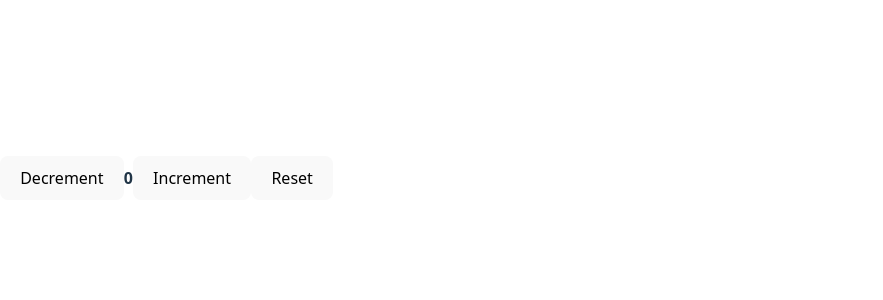
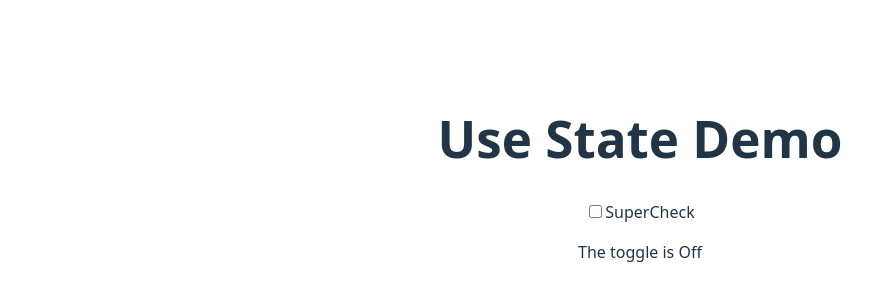
Before and after one commit to dominioncfg/react-demo, a React (Vite) app: page / in a window 1280 px wide. Shown: the part 222-522 px from the top of the page, without its empty margins (0-883 px from the left). Built offline with nearby package versions, Linux system fonts and the light colour scheme.

Commit message:
Use State

```diff
--- a/src/01.component/MyButton.tsx
+++ b/src/01.component/MyButton.tsx
@@ -12,16 +12,15 @@ export const MyButton = ({
   disabled = false,
 }: MyButtonProps
 ) => {
-  const baseStyle = "px-4 py-2 rounded-md font-semibold transition-colors duration-200";
   const variantStyle =
     variant === "primary"
-      ? "bg-blue-600 text-white hover:bg-blue-700"
-      : "bg-gray-200 text-black hover:bg-gray-300";
+      ? "primatry"
+      : "secondary";
   return (
     <button
       onClick={onClick}
       disabled={disabled}
-      className={`${baseStyle} ${variantStyle} ${
+      className={`${variantStyle} ${
         disabled ? "opacity-50 cursor-not-allowed" : ""
       }`}
     >
--- /dev/null
+++ b/src/03.useState/MyCustomToggle.tsx
@@ -0,0 +1,33 @@
+import { useState } from "react";
+
+export interface MyCustomToggleProps {
+    initialState?: boolean;
+    label: string;
+    onCheckChanged?: (checked: boolean) => void;
+}
+
+
+export const MyCustomToggleComponent = ({
+    initialState = false,
+    label,
+    onCheckChanged
+}: MyCustomToggleProps) => {
+    const [isChecked, setIsChecked] = useState(initialState);
+
+    return (
+        <div>
+            <label>
+                <input
+                    type="checkbox"
+                    checked={isChecked}
+                    onChange={() => {
+                        const newChecked = !isChecked;
+                        setIsChecked(newChecked);
+                        onCheckChanged?.(newChecked);
+                    }}
+                />
+                <span>{label}</span>
+            </label>
+        </div>
+    )
+};
--- /dev/null
+++ b/src/03.useState/MyUseStatePage.tsx
@@ -0,0 +1,17 @@
+import { useState } from "react";
+import { MyCustomToggleComponent } from "./MyCustomToggle";
+
+export const MyUseStatePage = () => {
+  const [isChecked, setIsChecked] = useState(false);
+
+  return (
+    <>
+      <div className="card">
+        <h1>Use State Demo</h1>
+        <MyCustomToggleComponent label="SuperCheck" onCheckChanged={(value) => setIsChecked(value)}  ></MyCustomToggleComponent>
+        <p>The toggle is {isChecked ? "On" : "Off"}</p>
+      </div>
+
+    </>
+  );
+};
--- a/src/main.tsx
+++ b/src/main.tsx
@@ -1,12 +1,13 @@
 import { StrictMode } from 'react'
 import { createRoot } from 'react-dom/client'
 import './index.css'
-import { MyCounterPage } from './02.customHook/MyCounterPage.tsx'
+import './App.css'
+import { MyUseStatePage } from './03.useState/MyUseStatePage.tsx'
 
 createRoot(document.getElementById('root')!).render(
   <StrictMode>
     <div>
-        <MyCounterPage/>
+        <MyUseStatePage/>
     </div>
   </StrictMode>,
 )
```
Also changed, not shown: todo.txt.
